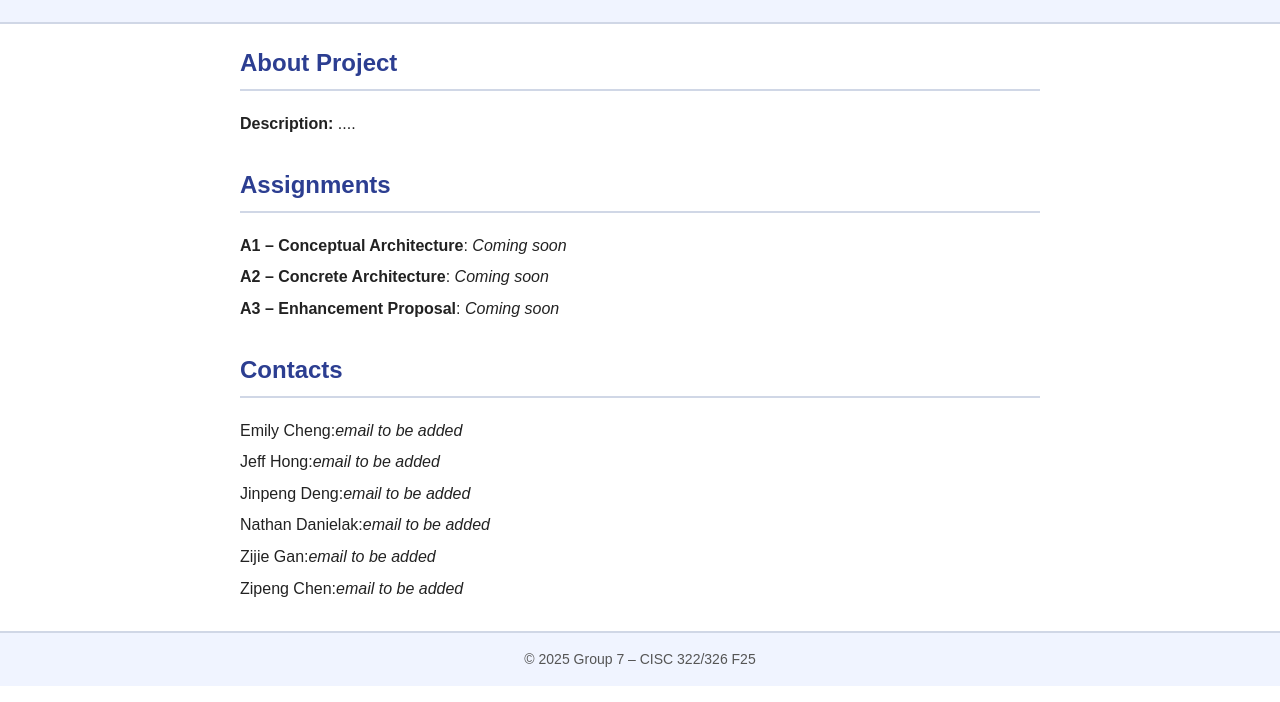
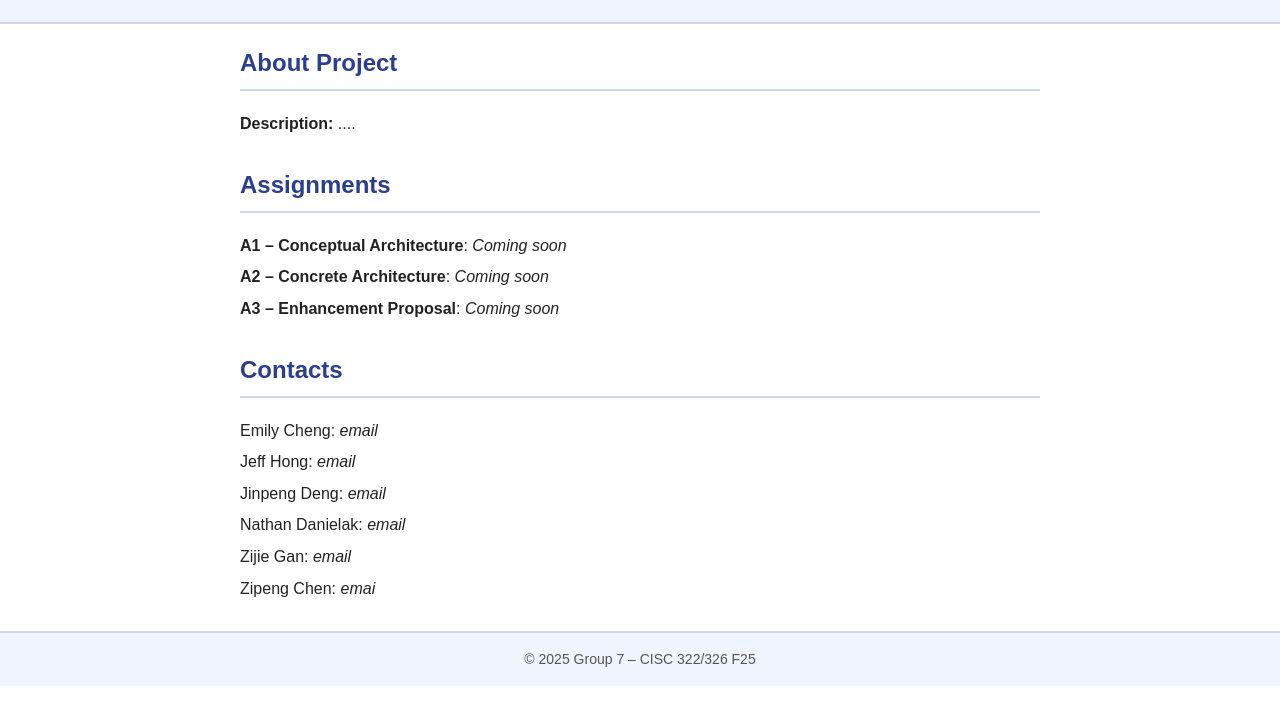
Before and after one commit to zijiegan/cisc322, a plain HTML site: page index.html in a window 1280 px wide. Shown: the part 98-800 px from the top of the page. Drawn offline with Linux system fonts and the light colour scheme.

Commit message:
Update index.html

```diff
--- a/index.html
+++ b/index.html
@@ -53,12 +53,12 @@
     <section id="team">
       <h2>Contacts</h2>
       <ul>
-        <li>Emily Cheng:<em>email to be added</em></li>
-        <li>Jeff Hong:<em>email to be added</em></li>
-        <li>Jinpeng Deng:<em>email to be added</em></li>
-        <li>Nathan Danielak:<em>email to be added</em></li>
-        <li>Zijie Gan:<em>email to be added</em></li>
-        <li>Zipeng Chen:<em>email to be added</em></li>
+        <li>Emily Cheng: <em>email</em></li>
+        <li>Jeff Hong: <em>email</em></li>
+        <li>Jinpeng Deng: <em>email</em></li>
+        <li>Nathan Danielak: <em>email</em></li>
+        <li>Zijie Gan: <em>email</em></li>
+        <li>Zipeng Chen: <em>emai</em></li>
       </ul>
     </section>
   </main>
```
